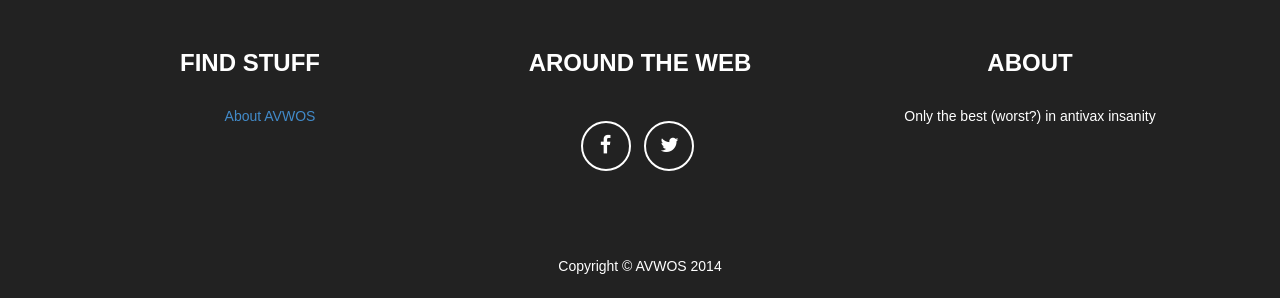
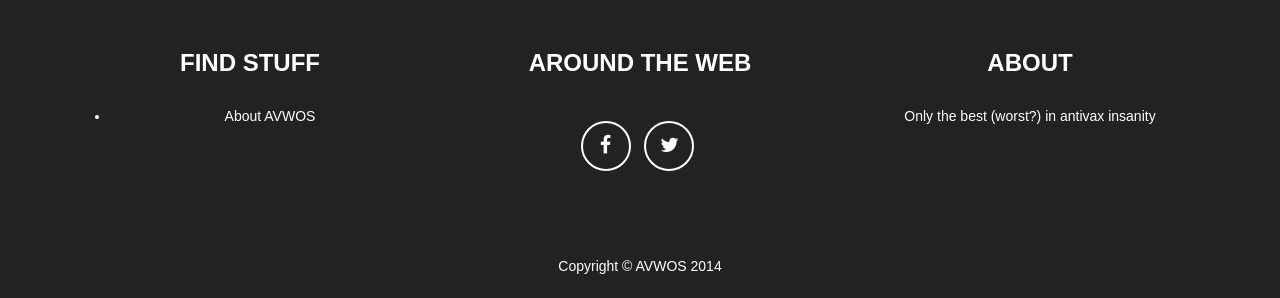
Before and after one commit to avwos/avwos-site, a Jekyll site: the page built from index.html, in a window 1280 px wide. Shown: the part 2991-3289 px from the top of the page. Built offline with Jekyll 4.4.1, drawn with Linux system fonts in a browser that asks for light colours; some web fonts are replaced.

Commit message:
Adjust nav in footerx4

```diff
--- a/css/custom.css
+++ b/css/custom.css
@@ -63,12 +63,12 @@
 
 footer {
   font-family: 'Francois One', sans-serif;
-  color: #fff;
 }
 
-footer li {
+footer li a {
   list-style:none;
   list-style-type:none;
+  color: #fff;
 }
 
 @media(min-width:768px) {
```
